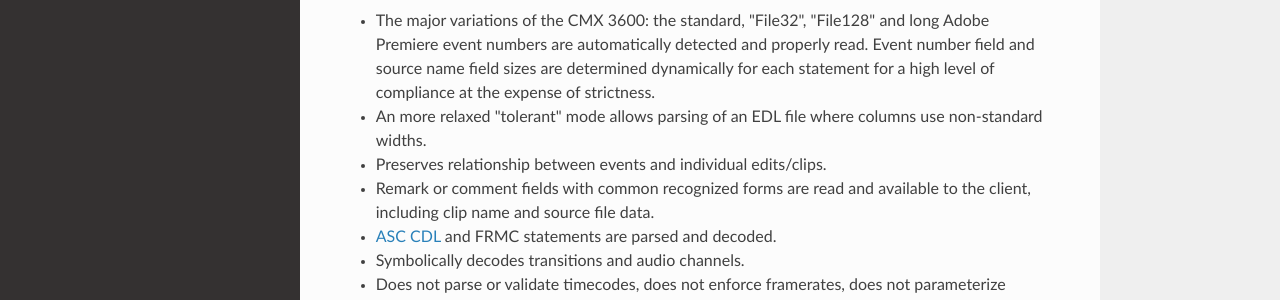
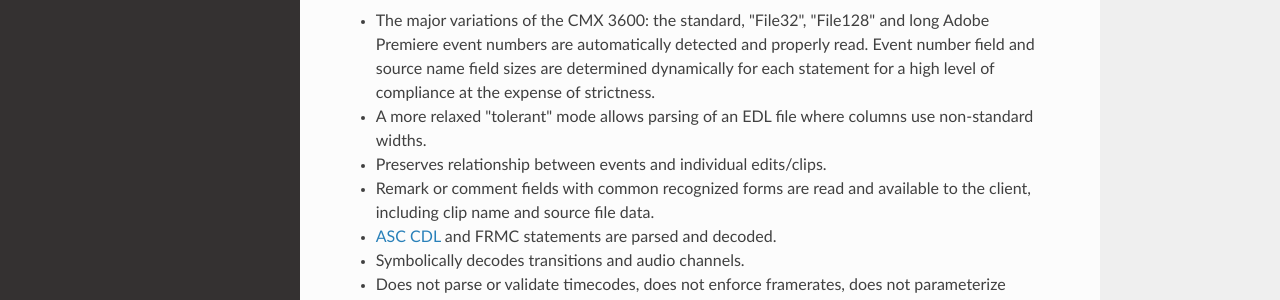
Before and after one commit to iluvcapra/pycmx, a Sphinx documentation site: the page built from docs/source/index.rst, in a window 1280 px wide and 900 px high. Shown: the part 255-555 px from the top of the window. Built offline with Sphinx 7.4.7 and the Read the Docs theme 3.1.0, drawn with Linux system fonts in a browser that asks for light colours.

Commit message:
doc twiddles

```diff
--- a/docs/source/index.rst
+++ b/docs/source/index.rst
@@ -16,7 +16,7 @@
   read. Event number field and source name field sizes are determined
   dynamically for each statement for a high level of compliance at the expense
   of strictness.
-* An more relaxed "tolerant" mode allows parsing of an EDL file where columns
+* A more relaxed "tolerant" mode allows parsing of an EDL file where columns
   use non-standard widths.
 * Preserves relationship between events and individual edits/clips.
 * Remark or comment fields with common recognized forms are read and
```
